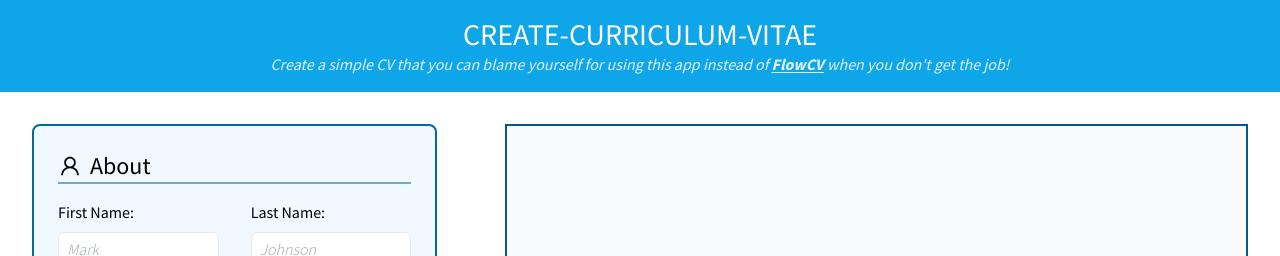
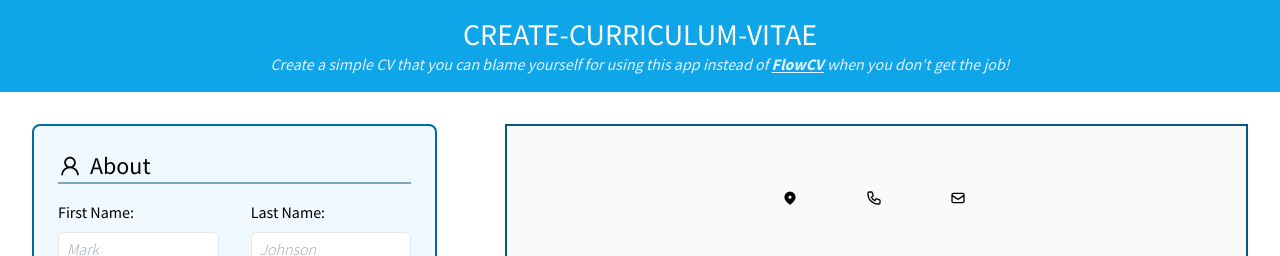
Before and after one commit to brkyurun/cv-application, a React (Vite) app: page / in a window 1280 px wide. Shown: the top 256 px of the page. Built offline with nearby package versions, Linux system fonts and the light colour scheme.

Commit message:
extract contactinfo to a component for reusability

```diff
--- a/src/components/CVPreview/CVPreview.jsx
+++ b/src/components/CVPreview/CVPreview.jsx
@@ -1,7 +1,29 @@
+import {
+  HiLocationMarker,
+  HiOutlinePhone,
+  HiOutlineMail,
+} from "react-icons/hi";
+import ContactInfo from "./ContactInfo";
+
 const CVPreview = ({ aboutSection, educationSection, experienceSection }) => {
   return (
-    <div className="col-span-2 w-11/12 border-2 border-sky-800 bg-gray-50">
-      <p className="text-center text-3xl font-bold">{`${aboutSection.firstName} ${aboutSection.lastName}`}</p>
+    <div className="col-span-2 w-11/12 border-2 border-sky-800 bg-gray-50 text-center">
+      <p className="pt-12 text-4xl font-bold">{`${aboutSection.firstName} ${aboutSection.lastName}`}</p>
+      <p className="text-lg italic">{aboutSection.jobTitle}</p>
+      <div className="flex items-center justify-center gap-16 pt-4">
+        <ContactInfo
+          icon={<HiLocationMarker className="mr-1" />}
+          data={aboutSection.address}
+        />
+        <ContactInfo
+          icon={<HiOutlinePhone className="mr-1" />}
+          data={aboutSection.phone}
+        />
+        <ContactInfo
+          icon={<HiOutlineMail className="mr-1" />}
+          data={aboutSection.mailAddress}
+        />
+      </div>
     </div>
   );
 };
--- /dev/null
+++ b/src/components/CVPreview/ContactInfo.jsx
@@ -0,0 +1,9 @@
+const ContactInfo = ({ icon, data }) => {
+  return (
+    <p className="flex items-center ">
+      {icon} {data}
+    </p>
+  );
+};
+
+export default ContactInfo;
```
